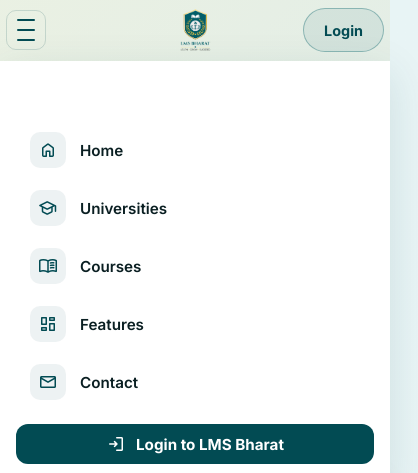
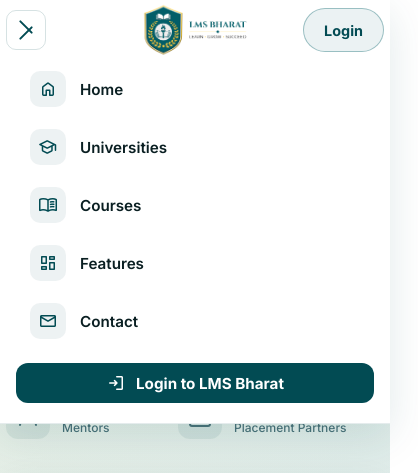
Before and after one commit to pankajvermaedukyu/lmslanding, a website: page index.html in a window 390 px wide. Both pictures are taken after a click on the button 26 px from the left and 30 px from the top of the page. Shown: the top 473 px of the page, 418 px wide, since content can reach past the window. Drawn offline with nearby package versions, Linux system fonts and the light colour scheme; grey boxes are pictures that could not be loaded.

Commit message:
improved UI for mobile

```diff
--- a/index.html
+++ b/index.html
@@ -248,7 +248,7 @@
       <div class="container">
         <div class="section-heading">
           <span class="platform-props-badge">Explore our Partner Universities</span>
-          <h2 class="platform-props-heading">Programs from India’s top institutions
+          <h2 class="platform-props-heading">Programs from top institutions
           </h2>
           <p class="platform-props-sub">Earn a degree from verified universities with flexible schedules and affordable
             fees.</p>
@@ -259,7 +259,7 @@
             <div class="university-card"><img src="./images/American.jpg.jpeg" alt="American University" /></div>
             <div class="university-card"><img src="./images/KU%20LEUVEN.jpg.jpeg" alt="KU Leuven" /></div>
             <div class="university-card"><img src="./images/RWTH.jpg" alt="RWTH Aachen University" /></div>
-            <div class="university-card"><img src="./images/purdue.jpg" alt="Purdue University" /></div>
+            <!-- <div class="university-card"><img src="./images/purdue.jpg" alt="Purdue University" /></div> -->
             <div class="university-card"><img src="./images/malaya.jpg" alt="University of Malaya" /></div>
             <div class="university-card"><img src="./images/SFU.jpg" alt="Simon Fraser University" /></div>
             <div class="university-card"><img src="./images/tartu.jpg" alt="University of Tartu" /></div>
@@ -274,7 +274,7 @@
             <div class="university-card" aria-hidden="true"><img src="./images/American.jpg.jpeg" alt="" /></div>
             <div class="university-card" aria-hidden="true"><img src="./images/KU%20LEUVEN.jpg.jpeg" alt="" /></div>
             <div class="university-card" aria-hidden="true"><img src="./images/RWTH.jpg" alt="" /></div>
-            <div class="university-card" aria-hidden="true"><img src="./images/purdue.jpg" alt="" /></div>
+            <!-- <div class="university-card" aria-hidden="true"><img src="./images/purdue.jpg" alt="" /></div> -->
             <div class="university-card" aria-hidden="true"><img src="./images/malaya.jpg" alt="" /></div>
             <div class="university-card" aria-hidden="true"><img src="./images/SFU.jpg" alt="" /></div>
             <div class="university-card" aria-hidden="true"><img src="./images/tartu.jpg" alt="" /></div>
@@ -572,7 +572,7 @@
     </section>
 
     <!-- Why Learners Choose LMS Bharat -->
-    <section class="why-section">
+    <!-- <section class="why-section">
       <div class="container">
         <div class="why-section-header">
           <span class="platform-props-badge why-badge">Why choose us</span>
@@ -655,7 +655,7 @@
 
         </div>
       </div>
-    </section>
+    </section> -->
 
     <!-- LMS Advantages -->
     <section class="section platform-props-section" id="advantages">
--- a/script.js
+++ b/script.js
@@ -15,11 +15,7 @@
     const observer = new IntersectionObserver(
       ([entry]) => {
         siteHeader.classList.toggle('scrolled', !entry.isIntersecting);
-        // keep mobile menu background in sync
-        if (mobileMenu && mobileMenu.classList.contains('open')) {
-          mobileMenu.style.top = siteHeader.offsetHeight + 'px';
-        }
-      },
+  },
       { threshold: 0, rootMargin: '0px' }
     );
     observer.observe(sentinel);
@@ -45,10 +41,10 @@
 if (menuToggle && mobileMenu) {
   menuToggle.addEventListener('click', () => {
     const isOpen = mobileMenu.classList.toggle('open');
+    menuToggle.classList.toggle('open', isOpen);
     menuToggle.setAttribute('aria-label', isOpen ? 'Close menu' : 'Open menu');
     menuToggle.setAttribute('aria-expanded', isOpen);
-    // position mobile menu flush below the header
-    mobileMenu.style.top = siteHeader.offsetHeight + 'px';
+    mobileMenu.style.top = '';
     document.body.style.overflow = isOpen ? 'hidden' : '';
   });
 
@@ -57,8 +53,10 @@
   mobileMenuLinks.forEach(link => {
     link.addEventListener('click', () => {
       mobileMenu.classList.remove('open');
+      menuToggle.classList.remove('open');
       menuToggle.setAttribute('aria-label', 'Open menu');
       menuToggle.setAttribute('aria-expanded', false);
+      mobileMenu.style.top = '';
       document.body.style.overflow = '';
     });
   });
@@ -67,8 +65,10 @@
   document.addEventListener('click', (e) => {
     if (!mobileMenu.contains(e.target) && !menuToggle.contains(e.target) && mobileMenu.classList.contains('open')) {
       mobileMenu.classList.remove('open');
+      menuToggle.classList.remove('open');
       menuToggle.setAttribute('aria-label', 'Open menu');
       menuToggle.setAttribute('aria-expanded', false);
+      mobileMenu.style.top = '';
       document.body.style.overflow = '';
     }
   });
--- a/styles.css
+++ b/styles.css
@@ -19,6 +19,7 @@
 
 html {
   scroll-behavior: smooth;
+  overflow-x: hidden;
 }
 
 body {
@@ -26,6 +27,7 @@
   font-family: 'Inter', sans-serif;
   background: linear-gradient(180deg, #e8f4f5 0%, #f4f9f9 100%);
   color: var(--text);
+  overflow-x: hidden;
 }
 
 img,
@@ -530,6 +532,34 @@
   font-weight: 500;
   line-height: 1.3;
   margin-top: 2px;
+}
+
+@media (max-width: 800px) {
+  .hero-stats {
+    display: flex;
+    flex-wrap: nowrap;
+    overflow-x: auto;
+    width: 100%;
+    max-width: 100%;
+    gap: 16px;
+    padding-bottom: 6px;
+    margin-top: 24px;
+    -webkit-overflow-scrolling: touch;
+  }
+
+  .hero-stat {
+    flex: 0 0 auto;
+    min-width: 140px;
+  }
+
+  .hero-stats::-webkit-scrollbar {
+    height: 8px;
+  }
+
+  .hero-stats::-webkit-scrollbar-thumb {
+    background: rgba(2, 75, 83, 0.18);
+    border-radius: 999px;
+  }
 }
 
 .hero-visual {
@@ -2407,9 +2437,9 @@
     height: 56px;
   }
 
-  /* Swap to mark logo on mobile */
-  .logo-desktop { display: none; }
-  .logo-mobile  { display: block; height: 44px; }
+  /* Keep desktop logo on mobile */
+  .logo-desktop { display: block; }
+  .logo-mobile  { display: none; }
 
   /* Login: text only, no SVG icon */
   .btn-login {
```
